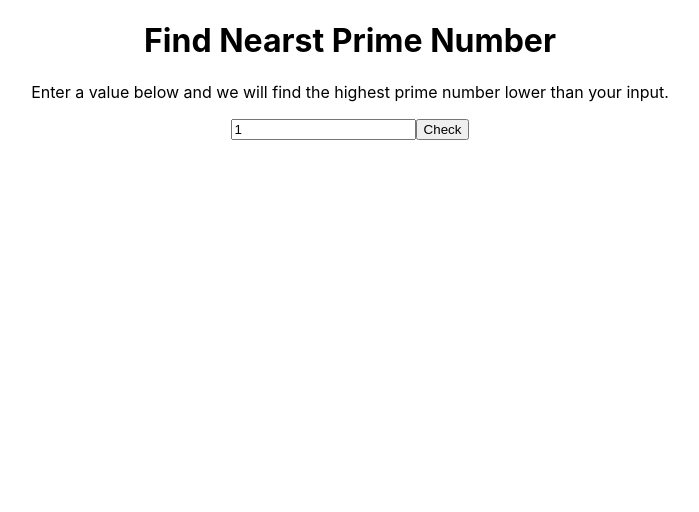
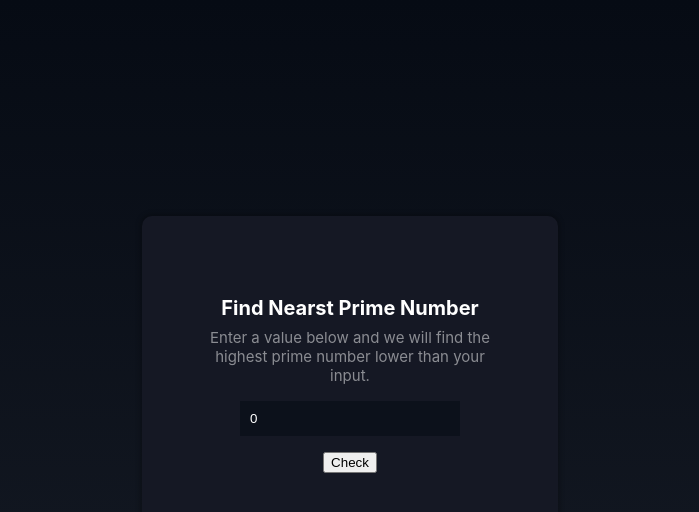
Before and after one commit to Sinnceree/prime-project, a React (Create React App) app: page / in a window 1280 px wide. Shown: the top 512 px of the page, without its empty margins (290-989 px from the left). Built offline with nearby package versions, Linux system fonts and the light colour scheme.

Commit message:
feat: created a grid toshow the prime number on UI

```diff
--- a/src/assets/styles/main.scss
+++ b/src/assets/styles/main.scss
@@ -1,3 +1,73 @@
-.app {
-  text-align: center;
+body, #root, .app {
+  height: 100vh;
+  width: 100%;
+  display: flex;
+  justify-content: center;
+  align-items: center;
 }
+
+body {
+  background: rgb(6,11,20);
+  background: linear-gradient(180deg, rgba(6,11,20,1) 0%, rgba(23,28,38,1) 100%);
+}
+
+.prime-box {
+  width: 30%;
+  padding: 5rem 1rem;
+  display: flex;
+  border-radius: 10px;
+  align-items: center;
+  flex-direction: column;
+  justify-content: center;
+  background-color: #151824;
+  box-shadow: 0px 0px 5px 2px #0000003d;
+
+  h1 {
+    margin: 0;
+    padding: 0;
+    font-size: 20px;
+    color: #fff;
+  }
+
+  p {
+    margin: 0;
+    padding: 0;
+    text-align: center;
+    font-size: 15px;
+    width: 300px;
+    margin-top: 0.5rem;
+    color: rgba(255, 255, 255, 0.5);
+  }
+
+  input {
+    background: #0c111b;
+    margin-top: 1rem;
+    padding: 10px;
+    border: none;
+    width: 200px;
+    color: #fff;
+  }
+
+  button {
+    margin-top: 1rem;
+  }
+}
+
+.prime-grid {
+  display: flex;
+  width: 465px;
+  flex-wrap: wrap;
+  margin-top: 2rem;
+  color: rgba(255, 255, 255, 0.5);
+
+  .node {
+    flex: 20px;
+    display: flex;
+    max-height: 20px;
+    max-width: 20px;
+    padding: 10px;
+    border: 1px solid;
+    align-items: center;
+    justify-content: center;
+  }
+}
--- a/src/components/Prime/index.tsx
+++ b/src/components/Prime/index.tsx
@@ -1,7 +1,9 @@
-import React, { useState } from "react";
+import React, { ReactNode, useState } from "react";
 
 const Prime = () => {
-  const [inputNumber, setInputNumber] = useState<number>(1)
+  const [inputNumber, setInputNumber] = useState<number>(0)
+  const [gridArr, setGridArr] = useState<number[]>([])
+  const [primeNumber, setPrimeNumber] = useState<number | null>(null)
 
   // This is a recursive function checking the value starting
   // from the input value and subtracting by one until we find
@@ -31,8 +33,22 @@ const Prime = () => {
 
   const checkInput = (value: number) => {
     const primeNum = isNumberPrime(value)
-    console.log(primeNum)
+
+    if (value !== 1 || value !< 1) {
+      const numArr: number[] = []
+      for (let i=0; i < value; i++) {
+        numArr.push(i+1)
+      }
+      setGridArr(numArr)
+    }
+
+    setPrimeNumber(primeNum)
   }
+
+  const onInputChange = (value: number) => {
+    setInputNumber(value)
+  }
+
 
   return (
     <div className="prime-box">
@@ -42,8 +58,14 @@ const Prime = () => {
         placeholder="0"
         type="number"
         value={inputNumber}
-        onChange={(e) => setInputNumber(parseInt(e.target.value))} />
+        onChange={(e) => onInputChange(parseInt(e.target.value))} />
       <button onClick={() => checkInput(inputNumber)}>Check</button>
+
+      <div className="prime-grid">
+        {gridArr.map((num) => (
+          <div key={num} className="node" style={{ background: num === primeNumber ? "#a0ff8b" : "transparent" }}>{num}</div>
+        ))}
+      </div>
     </div>
   )
 }
```
Also changed, not shown: package.json (line endings or trailing spaces).
